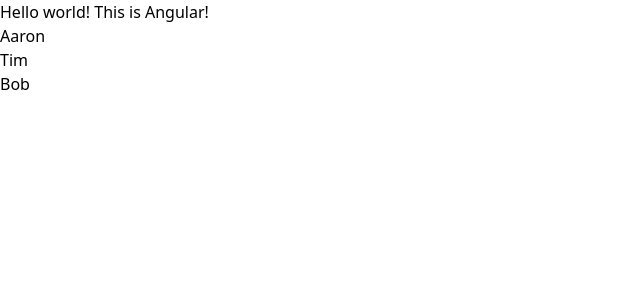
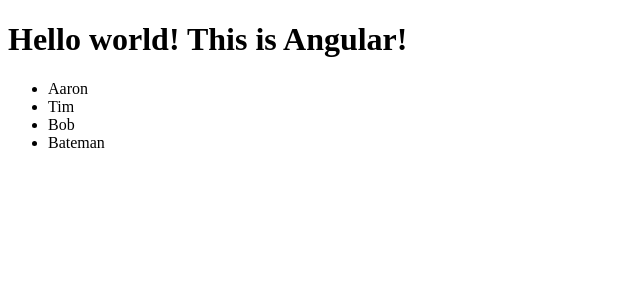
Before and after one commit to ethanyeungDev/AngularVue-Codealong-Day2, an Angular app: page / in a window 1280 px wide. Shown: the top 300 px of the page, without its empty margins (0-640 px from the left). Built offline with nearby package versions, Linux system fonts and the light colour scheme.

Commit message:
services ex 7 complete

```diff
--- a/src/app/app.ts
+++ b/src/app/app.ts
@@ -21,5 +21,6 @@
     constructor(@Inject(MyDataService) myDataService: MyDataService) {
         // Use service to call getNames() method.
         this.names = myDataService.getNames();
+        this.names.push(myDataService.returnMyName());
     }
 }
--- a/src/app/myDataService.ts
+++ b/src/app/myDataService.ts
@@ -7,4 +7,8 @@
     getNames() {
         return this.names;
     }
+    returnMyName(): string {
+    const name: string = 'Bateman';
+    return name;
+    }
 }
--- a/src/styles.css
+++ b/src/styles.css
@@ -1,3 +1,3 @@
 /* You can add global styles to this file, and also import other style files */
 
-@import "tailwindcss";
+/* @import "tailwindcss"; */
```
